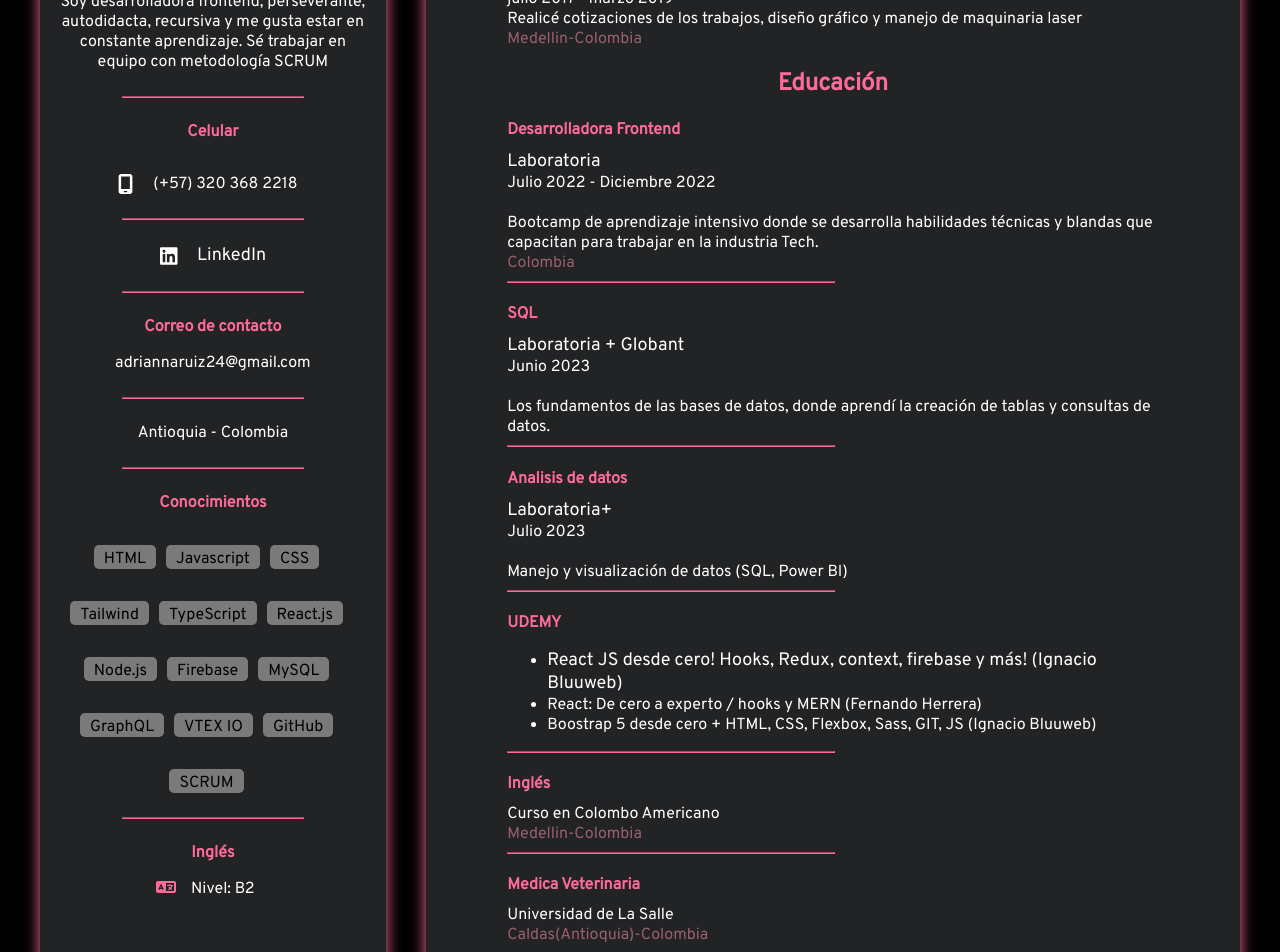
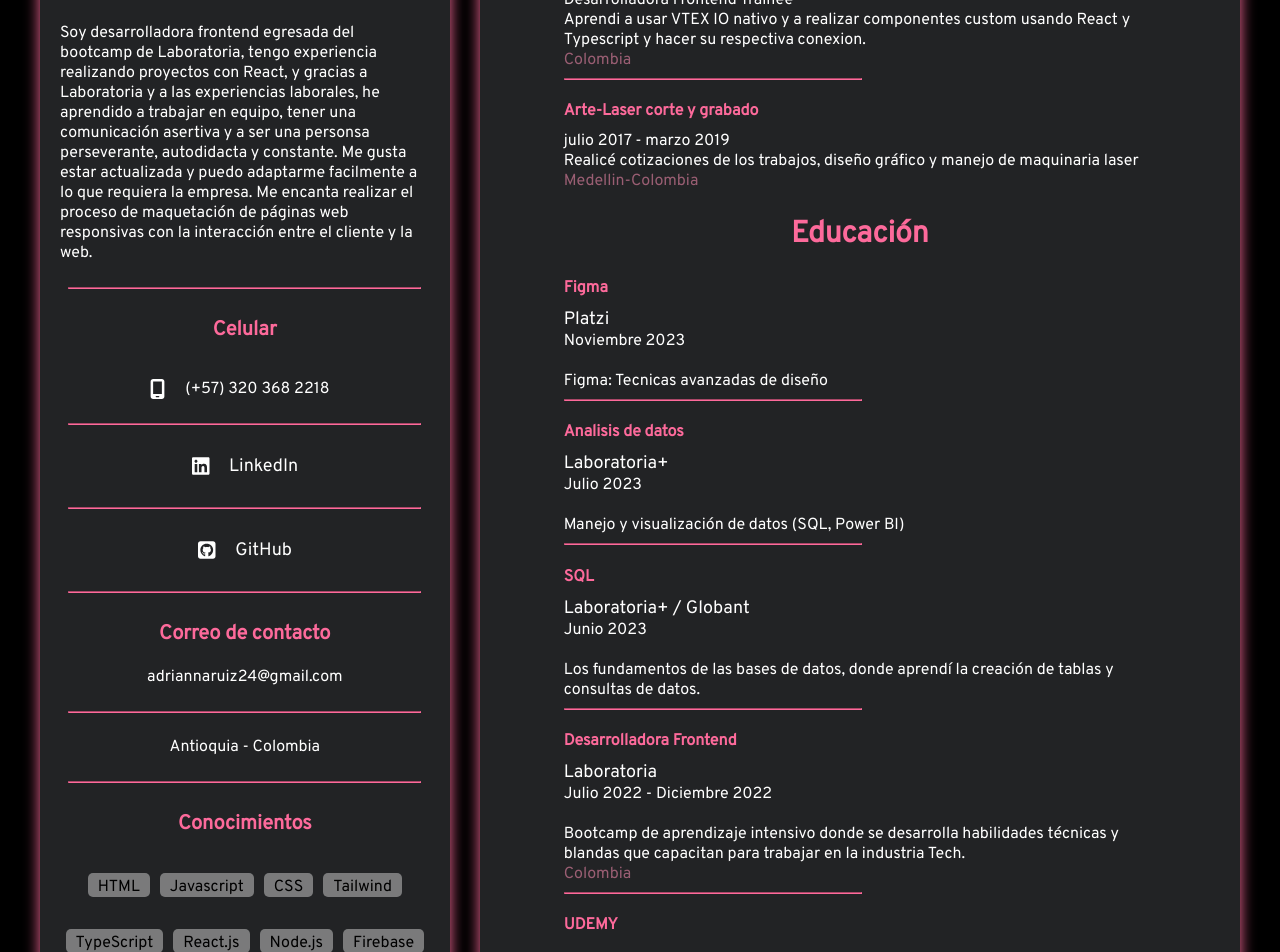
Before and after one commit to adrianamariaruiz/Portafolio, a React (Create React App) app: page / in a window 1280 px wide. Shown: the part 500-1452 px from the top of the page. Built offline with nearby package versions, Linux system fonts and the light colour scheme.

Commit message:
arreglo en links de navegacion

```diff
--- a/src/components/Body.jsx
+++ b/src/components/Body.jsx
@@ -7,6 +7,17 @@ export const Body = () => {
         <h1>DESARROLLADORA FRONTEND</h1>
 
         <h2>Experiencia laboral</h2>
+
+        <div>
+          <h4>Freelance</h4>
+          <p>Agosto 2023 - Septiembre 2023</p>
+          <p>Desarrolladora Frontend</p>
+          <p>
+            Desarrollé la maquetación de la landing page y diferentes componentes usando SvelteKit y Tailwind.
+          </p>
+          <span>Colombia</span>
+        </div>
+        <hr />
 
         <div>
           <h4>IT Globers</h4>
@@ -31,42 +42,20 @@ export const Body = () => {
         </div>
 
         <h2>Educación</h2>
-
         <div>
-          <h4>Desarrolladora Frontend</h4>
+          <h4>Figma</h4>
           <a
-            href="https://drive.google.com/file/d/163Y6-QaAXyNhAtadOmlbqDYZosupTEPb/view"
+            href="https://drive.google.com/file/d/1ppJHt6_rkd4T27m3NfUXTkvGzjW9FYI2/view?usp=sharing"
             target="_blank"
             rel="noreferrer"
             className="projects__links"
           >
-            Laboratoria
+            Platzi
           </a>
-          <p>Julio 2022 - Diciembre 2022</p>
+          <p>Noviembre 2023</p>
           <br />
           <p>
-            Bootcamp de aprendizaje intensivo donde se desarrolla habilidades
-            técnicas y blandas que capacitan para trabajar en la industria Tech.
-          </p>
-          <span>Colombia</span>
-        </div>
-        <hr />
-
-        <div>
-          <h4>SQL</h4>
-          <a
-            href="https://www.credential.net/a187f127-e347-4550-b326-540fefdd5412#gs.1ryl2v"
-            target="_blank"
-            rel="noreferrer"
-            className="projects__links"
-          >
-            Laboratoria + Globant
-          </a>
-          <p>Junio 2023</p>
-          <br />
-          <p>
-            Los fundamentos de las bases de datos, donde aprendí la creación de
-            tablas y consultas de datos.
+            Figma: Tecnicas avanzadas de diseño
           </p>
         </div>
         <hr />
@@ -86,6 +75,45 @@ export const Body = () => {
           <p>
             Manejo y visualización de datos (SQL, Power BI)
           </p>
+        </div>
+        <hr />
+
+        <div>
+          <h4>SQL</h4>
+          <a
+            href="https://www.credential.net/a187f127-e347-4550-b326-540fefdd5412#gs.1ryl2v"
+            target="_blank"
+            rel="noreferrer"
+            className="projects__links"
+          >
+            Laboratoria+ / Globant
+          </a>
+          <p>Junio 2023</p>
+          <br />
+          <p>
+            Los fundamentos de las bases de datos, donde aprendí la creación de
+            tablas y consultas de datos.
+          </p>
+        </div>
+        <hr />
+
+        <div>
+          <h4>Desarrolladora Frontend</h4>
+          <a
+            href="https://drive.google.com/file/d/163Y6-QaAXyNhAtadOmlbqDYZosupTEPb/view"
+            target="_blank"
+            rel="noreferrer"
+            className="projects__links"
+          >
+            Laboratoria
+          </a>
+          <p>Julio 2022 - Diciembre 2022</p>
+          <br />
+          <p>
+            Bootcamp de aprendizaje intensivo donde se desarrolla habilidades
+            técnicas y blandas que capacitan para trabajar en la industria Tech.
+          </p>
+          <span>Colombia</span>
         </div>
         <hr />
 
@@ -111,13 +139,6 @@ export const Body = () => {
         <hr />
 
         <div>
-          <h4>Inglés</h4>
-          <p>Curso en Colombo Americano</p>
-          <span>Medellin-Colombia</span>
-        </div>
-        <hr />
-
-        <div>
           <h4>Medica Veterinaria</h4>
           <p>Universidad de La Salle</p>
           <span>Caldas(Antioquia)-Colombia</span>
--- a/src/components/Sidebar.jsx
+++ b/src/components/Sidebar.jsx
@@ -1,7 +1,8 @@
 import React from "react";
 import { FontAwesomeIcon } from "@fortawesome/react-fontawesome";
 import { faLanguage, faMobileScreen } from "@fortawesome/free-solid-svg-icons";
-import {faLinkedin} from "@fortawesome/free-brands-svg-icons";
+import {faLinkedin, faSquareGithub} from "@fortawesome/free-brands-svg-icons";
+
 
 import myphoto from "../imagen/myphoto.png";
 
@@ -19,10 +20,9 @@ export const Sidebar = () => {
         <hr />
 
         <p className="container__info--p">Sobre mi</p>
-        <p className="container__info--text">
-          Soy desarrolladora frontend,
-          perseverante, autodidacta, recursiva y me gusta estar en constante aprendizaje.
-          Sé trabajar en equipo con metodología SCRUM
+        <p className="container__info--text about__me">
+          Soy desarrolladora frontend egresada del bootcamp de Laboratoria, tengo experiencia realizando proyectos con React, y gracias a Laboratoria y a las experiencias laborales, he aprendido a trabajar en equipo, tener una comunicación asertiva y a ser una personsa perseverante, autodidacta y constante. Me gusta estar actualizada y puedo adaptarme facilmente a lo que requiera la empresa.
+          Me encanta realizar el proceso de maquetación de páginas web responsivas con la interacción entre el cliente y la web.
         </p>
         <hr />
 
@@ -38,6 +38,14 @@ export const Sidebar = () => {
           <FontAwesomeIcon icon={faLinkedin} className="icons iconLinkedIn"/>
           <p className="container__info--p">
             <a href="https://www.linkedin.com/in/adriana-maria-ruiz/">LinkedIn</a>
+          </p>
+        </div>
+        <hr />
+
+        <div className="container__icon-text">
+          <FontAwesomeIcon icon={faSquareGithub} className="icons iconLinkedIn"/>
+          <p className="container__info--p">
+            <a href="https://github.com/adrianamariaruiz">GitHub</a>
           </p>
         </div>
         <hr />
--- a/src/style/App.css
+++ b/src/style/App.css
@@ -1,6 +1,7 @@
 @import url("https://fonts.googleapis.com/css2?family=Overpass&display=swap");
 @import url("https://fonts.googleapis.com/css2?family=Patrick+Hand&family=Shadows+Into+Light&display=swap");
 
+/* Mobile */
 .App {
   width: 100%;
   height: auto;
@@ -14,11 +15,10 @@
 /* Body section */
 .container__body {
   color: white;
-  width: 100%;
+  width: 95%;
   height: auto;
-  padding: 20px 0px 50px;
+  padding: 30px 10px;
   box-shadow: 0px 0px 15px var(--color-tertiary);
-  margin-left: 20px;
   border-radius: 5px;
   display: flex;
   flex-direction: column;
@@ -33,7 +33,7 @@
 
 .container__academy h1 {
   color: var(--color-tertiary);
-  font-size: 40px;
+  font-size: 30px;
   text-align: center;
 }
 
@@ -71,27 +71,20 @@ h4 {
   margin-bottom: 0;
 }
 
-@media screen and (max-width: 1024px) {
+/* Tablet */
+@media screen and (min-width: 768px){
   .container__body {
-    padding: 50px 0px;
+    padding: 20px 10px;
+    width: 95%;
   }
-
-  .container__academy {
-    width: 95%;
-    padding: 0px 5px;
+  .container__academy h2{
+    font-size: 30px;
   }
 }
 
-@media screen and (max-width: 425px) {
+/* Desktop */
+@media screen and (min-width: 1024px) {
   .container__body {
-    margin: 10px 0px;
-  }
-
-  .container__academy h1 {
-    font-size: 30px;
-  }
-
-  .container__body ul {
-    padding-left: 18px;
+    margin: 0px;
   }
 }
--- a/src/style/Navbar.css
+++ b/src/style/Navbar.css
@@ -1,10 +1,11 @@
 /* Navbar */
+/* Mobile */
 .container__navbar {
   width: auto;
   height: 80px;
-  margin: 10px 20px;
+  margin: 10px;
   border-radius: 5px;
-  font-size: 28px;
+  font-size: 20px;
   font-weight: bold;
   background-color: var(--color-secondary);
   box-shadow: 0px 0px 15px var(--color-tertiary);
@@ -17,9 +18,14 @@
   color: var(--color-tertiary);
 }
 
-@media screen and (max-width: 425px){
+.active{
+  color: var(--color-tertiary);
+}
+
+/* Tablet */
+@media screen and (min-width: 768px){
   .container__navbar{
-    margin: 10px;
-    font-size: 20px;
+    margin: 10px 20px;
+    font-size: 28px;
   }
 }
--- a/src/style/Sidebar.css
+++ b/src/style/Sidebar.css
@@ -1,15 +1,18 @@
 /* Sidebar */
+
+/* mobile */
 .container__sidebar--body {
-    padding: 10px 40px;
-    height: auto;
-    width: auto;
-    display: flex;
+  height: auto;
+  width: auto;
+  display: flex;
+  flex-direction: column;
+  padding: 10px 20px;
 }
 
 .container__sidebar {
-  width: 40%;
+  width: 95%;
   height: auto;
-  margin-right: 20px;
+  margin-bottom: 20px;
   border-radius: 5px;
   display: flex;
   flex-direction: column;
@@ -83,7 +86,7 @@
 }
 
 hr {
-  width: 180px;
+  width: 90%;
   border-color: var(--color-tertiary);
 }
 
@@ -94,10 +97,12 @@ hr {
   color: white;
 }
 
+.about__me{
+  text-align: left;
+}
+
 .container__knowledge--list {
-  width: 90%;
   height: auto;
-  padding-left: 10px;
   display: flex;
   flex-wrap: wrap;
   justify-content: center;
@@ -122,26 +127,29 @@ hr {
   padding: 0 15px;
 }
 
-@media screen and (max-width: 1024px){
-  .container__sidebar{
-    width: 40%;
+/* Tablet */
+@media screen and (min-width: 768px){
+  .container__sidebar--body {
+    padding: 10px 40px;
+  }
+  .container__info h2{
+    font-size: 30px;
+  }
+  .container__info--p{
+    font-size: 20px;
   }
 }
 
-@media screen and (max-width: 768px){
-  .container__sidebar {
-    width: 40%;
+/* Desktop */
+@media screen and (min-width: 1024px){
+  .container__sidebar{
+    margin-bottom: 0px;
+  }
+  .container__sidebar--body{
+    flex-direction: row;
+    gap: 30px;
+  }
+  .container__sidebar{
+    width: 50%;
   }
 }
-
-@media screen and (max-width: 425px){
-  .container__sidebar--body {
-    flex-direction: column;
-    padding: 0px;
-    margin: 10px;
-  }
-
-  .container__sidebar {
-    width: 95%;
-  }
-}
```
Also changed, not shown: src/style/Projects.css (+56 -50 lines), src/components/Navbar.jsx (line endings or trailing spaces).
